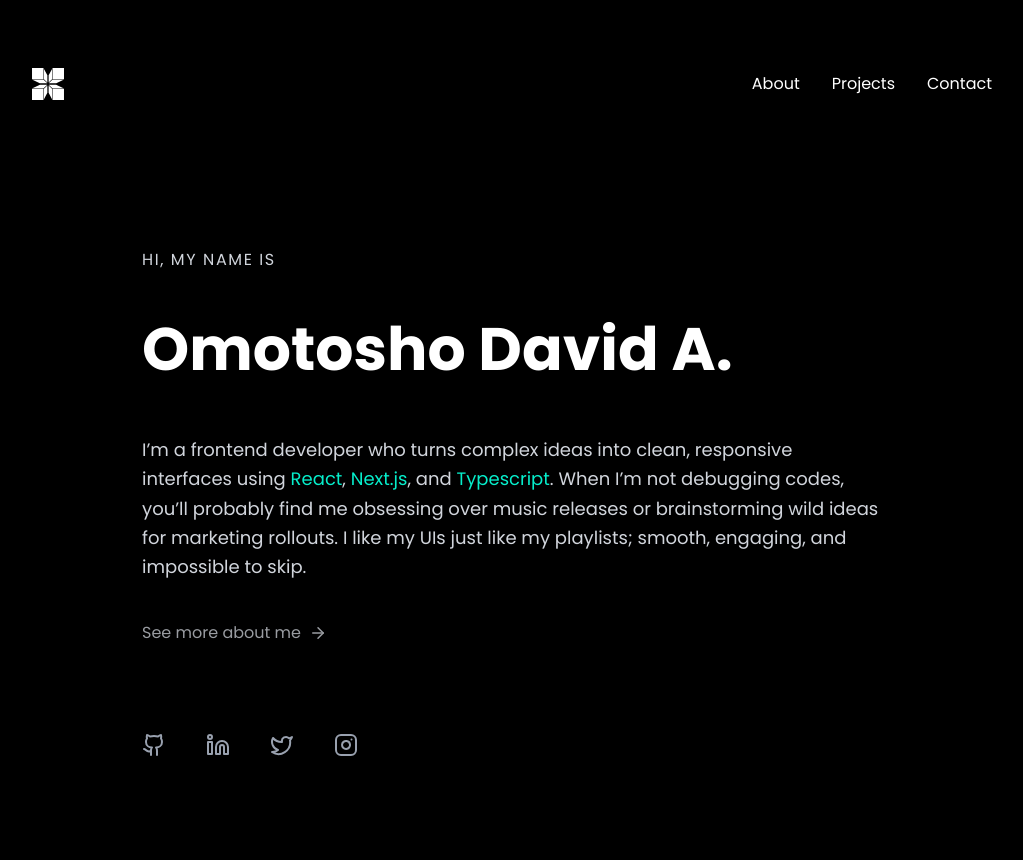
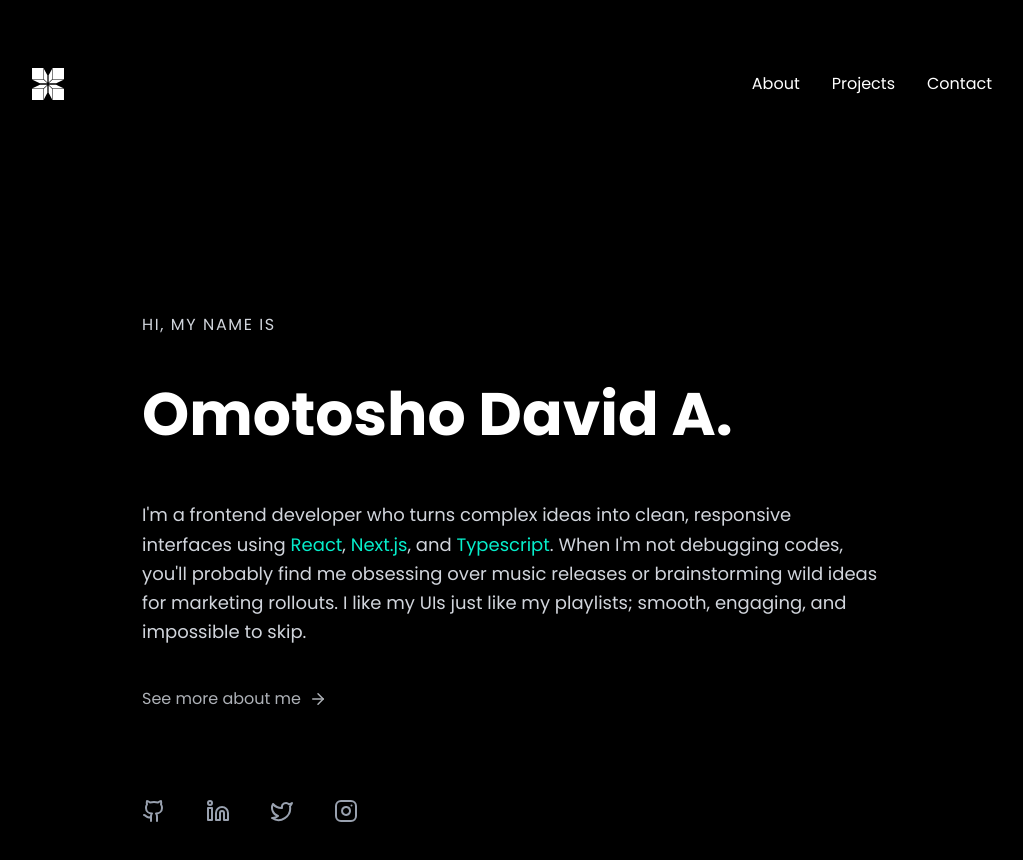
Before and after one commit to O-Midey/portfolio-v2, a Next.js app: page / in a window 1280 px wide. Shown: the top 860 px of the page, without its empty margins (128-1151 px from the left). Built offline with nearby package versions, Linux system fonts and the light colour scheme.

Commit message:
Update page.tsx

```diff
--- a/app/page.tsx
+++ b/app/page.tsx
@@ -5,9 +5,9 @@ import Link from "next/link";
 
 export default function Home() {
   return (
-    <main className="  w-full md:max-w-[75%] mx-auto overflow-hidden">
+    <main className="min-h-screen w-full md:max-w-[75%] mx-auto overflow-hidden flex items-center">
       <motion.div
-        className="mt-20 px-2 md:px-20 max-w-5xl mx-auto"
+        className="px-2 md:px-20 max-w-5xl mx-auto w-full"
         initial={{ opacity: 0, y: 20 }}
         animate={{ opacity: 1, y: 0 }}
         transition={{ duration: 0.8 }}
@@ -21,12 +21,12 @@ export default function Home() {
         </h2>
         <br />
         <p className="text-gray-300 text-base md:text-lg leading-relaxed ">
-          I’m a frontend developer who turns complex ideas into clean,
+          I'm a frontend developer who turns complex ideas into clean,
           responsive interfaces using{" "}
           <span className="text-[#06eecb]">React</span>,{" "}
           <span className="text-[#06eecb]">Next.js</span>, and{" "}
-          <span className="text-[#06eecb]">Typescript</span>. When I’m not
-          debugging codes, you’ll probably find me obsessing over music releases
+          <span className="text-[#06eecb]">Typescript</span>. When I'm not
+          debugging codes, you'll probably find me obsessing over music releases
           or brainstorming wild ideas for marketing rollouts. I like my UIs just
           like my playlists; smooth, engaging, and impossible to skip.
         </p>
@@ -36,7 +36,7 @@ export default function Home() {
         >
           See more about me
           <ArrowRight
-            className="ml-2 transition-transform  space-x-6 "
+            className="ml-2 transition-transform space-x-6"
             size={18}
           />
         </Link>
```
